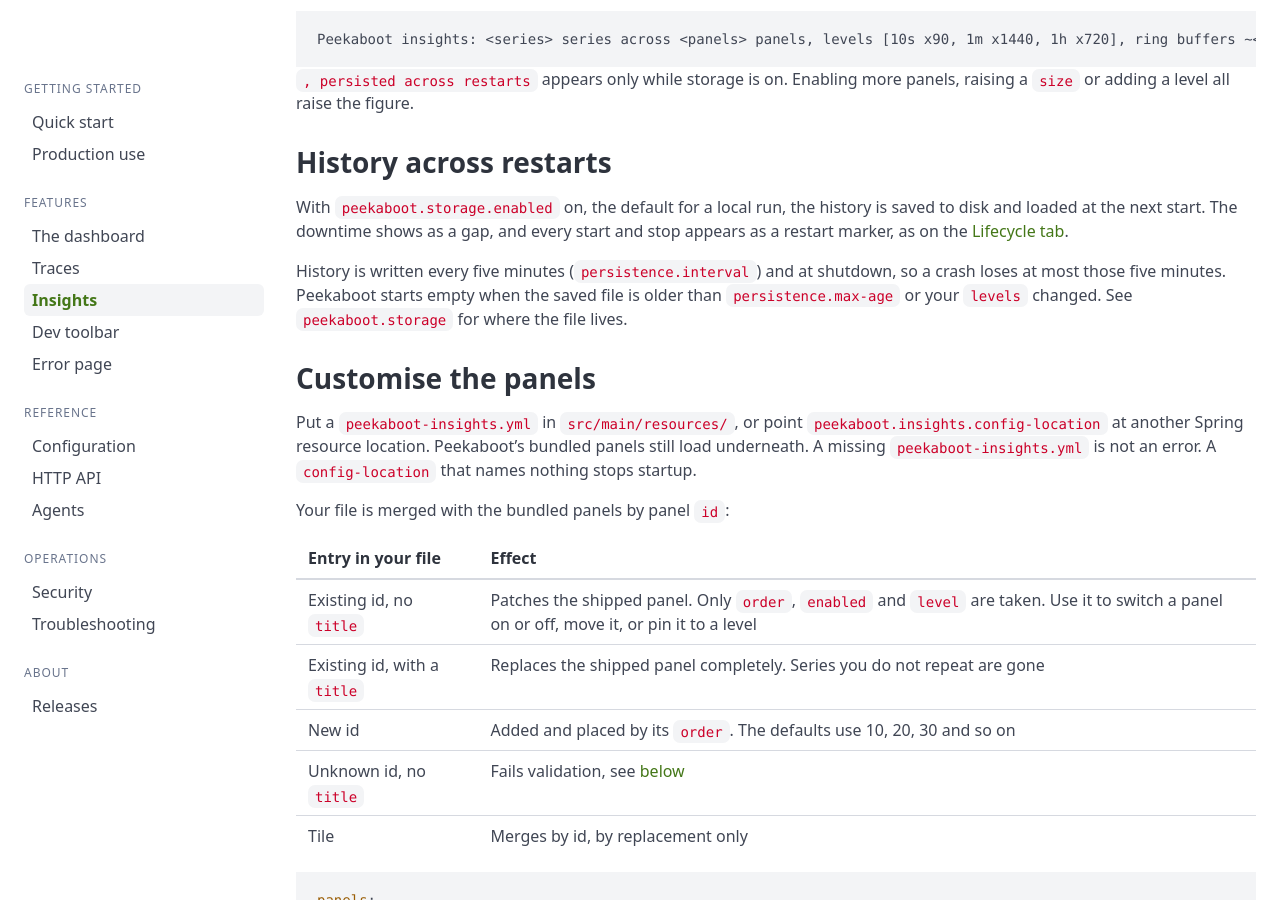
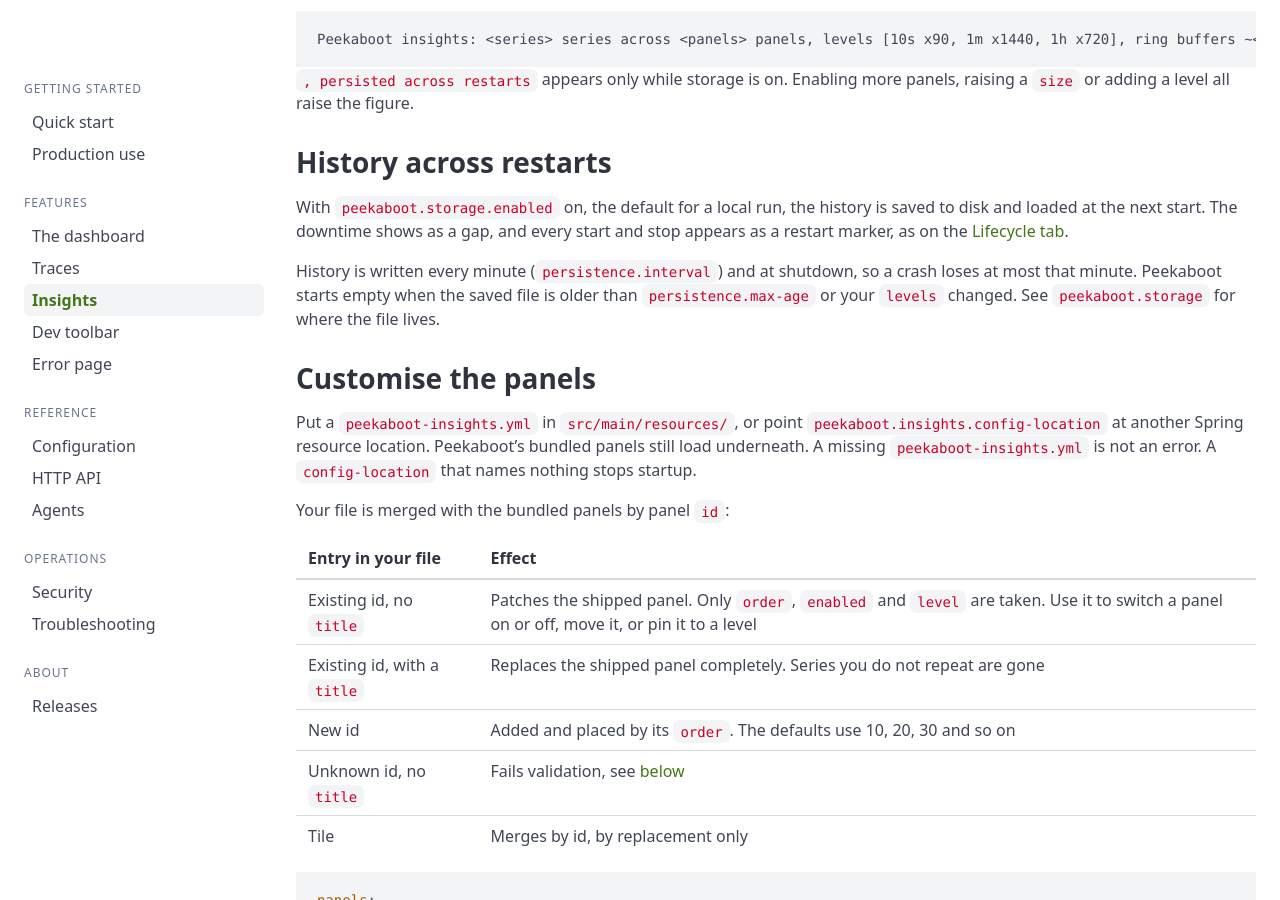
Before and after one commit to peekaboot-org/peekaboot-org.github.io, a Jekyll site: the page built from docs/insights.md, in a window 1280 px wide and 900 px high, scrolled down 2503 px. Built offline with Jekyll 4.4.1, drawn with Linux system fonts in a browser that asks for light colours.

Commit message:
docs: correct insights write interval to 1m

```diff
--- a/docs/insights.md
+++ b/docs/insights.md
@@ -87,8 +87,8 @@ on, the default for a local run, the history is saved to disk and loaded at the
 The downtime shows as a gap, and every start and stop appears as a restart marker, as on the
 [Lifecycle tab]({{ '/docs/dashboard/' | relative_url }}#lifecycle).
 
-History is written every five minutes (`persistence.interval`) and at shutdown, so a crash loses
-at most those five minutes. Peekaboot starts empty when the saved file is older than
+History is written every minute (`persistence.interval`) and at shutdown, so a crash loses
+at most that minute. Peekaboot starts empty when the saved file is older than
 `persistence.max-age` or your `levels` changed. See
 [`peekaboot.storage`]({{ '/docs/configuration/' | relative_url }}#peekabootstorage) for where
 the file lives.
```
Also changed, not shown: docs/configuration.md (+1 -1 lines).
